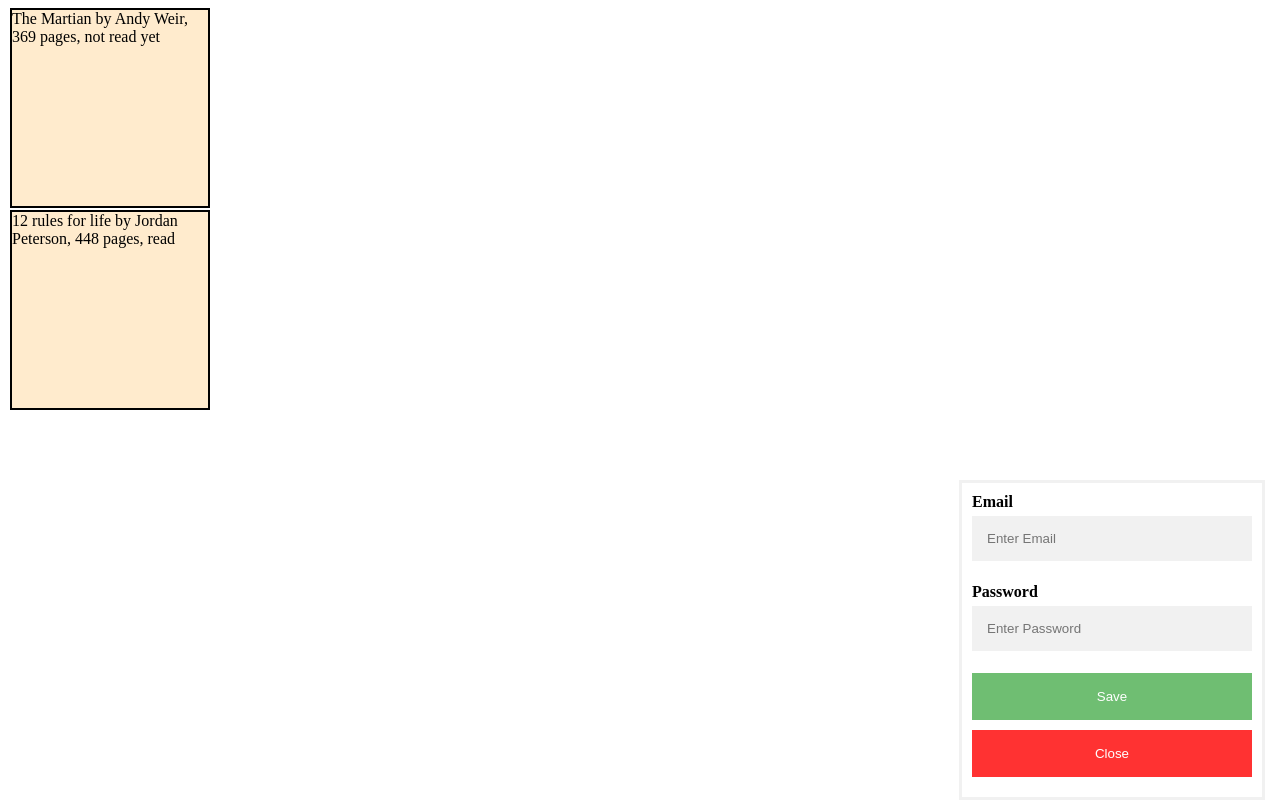
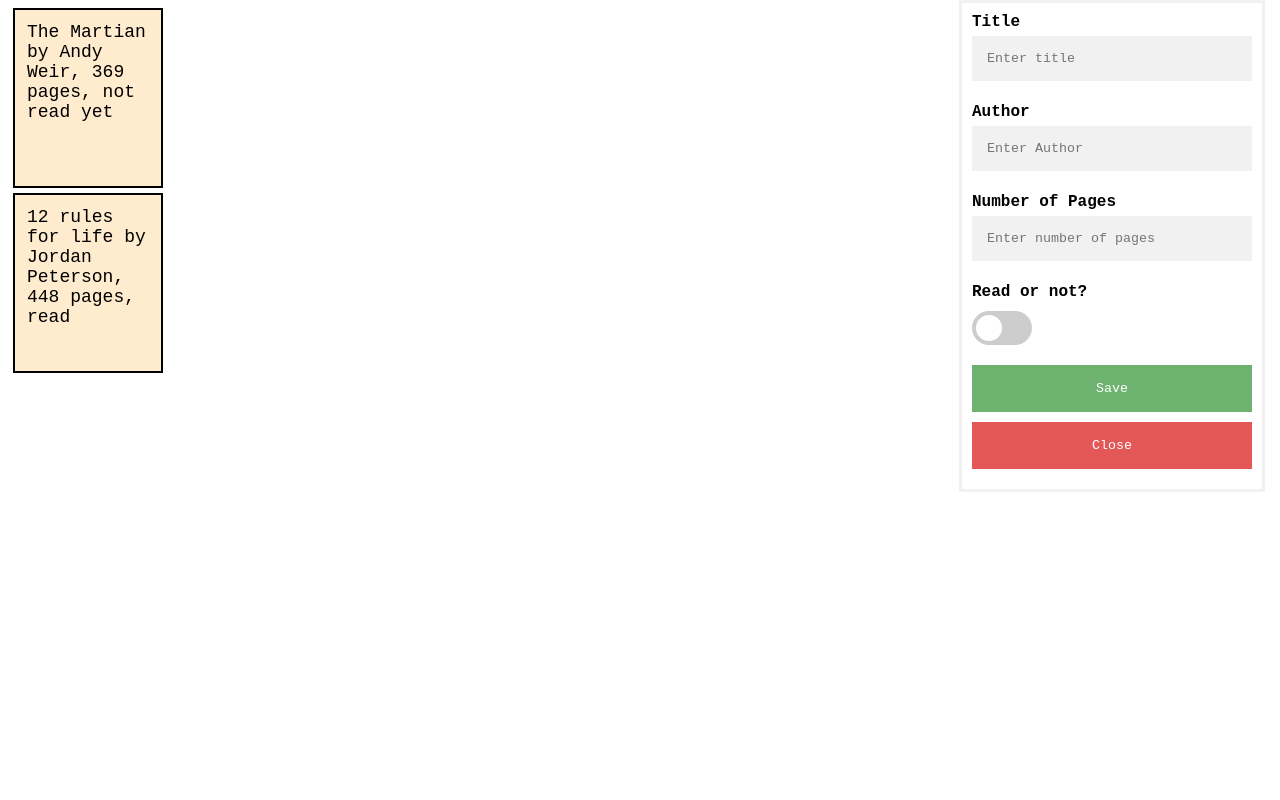
Before and after one commit to circuitstan/library, a plain HTML site: page library.html in a window 1280 px wide. Both pictures are taken after a click on the button "New Book". Drawn offline with Linux system fonts and the light colour scheme.

Commit message:
added pop-form and functions to add new books to library

```diff
--- a/library.html
+++ b/library.html
@@ -10,17 +10,26 @@
     <div id="container">
         <button id="newBook" class="open-button" onclick="openForm()">New Book</button>
         <div class="form-popup" id="myForm">
-            <form action="/action_page.php" class="form-container">
-              <label for="email"><b>Email</b></label>
-              <input type="text" placeholder="Enter Email" name="email" required>
+            <form class="form-container">
+                <label for="title"><b>Title</b></label>
+                <input type="text" id="title" placeholder="Enter title" name="title" required>
 
-              <label for="psw"><b>Password</b></label>
-              <input type="password" placeholder="Enter Password" name="psw" required>
+                <label for="author"><b>Author</b></label>
+                <input type="text" id="author" placeholder="Enter Author" name="author" required>
 
-              <button type="submit" class="btn">Save</button>
-              <button type="submit" class="btn cancel" onclick="closeForm()">Close</button>
+                <label for="pages"><b>Number of Pages</b></label>
+                <input type="text" id="pages" placeholder="Enter number of pages" name="pages" required>
+
+                <b for="switch" id="switchtitle">Read or not?</b>
+                <label class="switch">
+                    <input id="switch" name="switch" type="checkbox" value="off" onclick="toggle()">
+                    <span class="slider round"></span>
+                </label>
+
+                <button type="button" class="btn" onclick="newBook()">Save</button>
+                <button type="button" class="btn cancel" onclick="closeForm()">Close</button>
             </form>
-          </div>
+        </div>
     </div>
 </body>
 </html>
--- a/script.js
+++ b/script.js
@@ -9,23 +9,27 @@
     return this.title + " by " + this.author + ", " + this.numberOfPages + " pages, " + this.readOrNot
 }
 
-function addBookToLibrary(book) {
-    myLibrary.push(book)
-}
-
-let myLibrary = []
 
 const book1 = new Book("The Martian", "Andy Weir", 369, "not read yet")
 const book2 = new Book("12 rules for life", "Jordan Peterson", 448, "read")
 
-addBookToLibrary(book1)
-addBookToLibrary(book2)
+let myLibrary = [book1, book2]
 
 let content = ""
 
 const main = document.getElementById('container')
 const newBookBtn = document.getElementById('newBook')
 
+function addBookToLibrary(book) {
+    myLibrary.push(book)
+    content = myLibrary[myLibrary.length-1].info()
+    let newDiv = document.createElement('div')
+    newDiv.className = "card"
+    newDiv.textContent = content
+    main.appendChild(newDiv)
+}
+
+function createLibrary() {
     for (let i = 0; i<myLibrary.length; i++) {
         content = ""
         /*for (let prop in myLibrary[i]) {
@@ -38,8 +42,9 @@
         newDiv.className = "card"
         newDiv.textContent = content
         main.appendChild(newDiv)
-
     }
+}
+createLibrary()
 
 function openForm() {
     document.getElementById("myForm").style.display = "block";
@@ -48,3 +53,28 @@
 function closeForm() {
     document.getElementById("myForm").style.display = "none";
 }
+
+function newBook() {
+    let newTitle = document.getElementById('title').value
+    let newAuthor = document.getElementById('author').value
+    let newPages = document.getElementById('pages').value
+    let newSwitch = document.getElementById('switch').value
+    if (newSwitch == "off") {
+        newSwitch = "not read yet"
+    } else {
+        newSwitch = "read"
+    }
+    let newBook = new Book(newTitle, newAuthor, newPages, newSwitch)
+    addBookToLibrary(newBook)
+    closeForm()
+}
+
+
+function toggle() {
+    let onOff = document.getElementById('switch').value
+    if (onOff == "off") {
+        document.getElementById('switch').value = "on"
+    } else {
+        document.getElementById('switch').value = "off"
+    }
+}
--- a/styles.css
+++ b/styles.css
@@ -1,25 +1,32 @@
 .card {
-    width: 200px;
-    height: 200px;
+    display:grid;
+    width: 150px;
+    height: 180px;
     background-color: blanchedalmond;
     border: solid 2px black;
-    margin: 2px;
+    margin: 5px;
+    top: 23px;
+    padding: 12px;
+    font-size: large;
 }
 
 * {
     box-sizing: border-box;
+    font-family: 'Courier New', Courier, monospace;
 }
 
-/* Button used to open the contact form - fixed at the bottom of the page */
+/* Button used to open the contact form - fixed at the top of the page */
 .open-button {
-  background-color: #555;
-  color: white;
+    background-color: blanchedalmond;
+    color: black;
+    font-size: 16px;
+    font-weight: bold;
     padding: 16px 20px;
-  border: none;
+    border: solid 2px black;
     cursor: pointer;
     opacity: 0.8;
     position: fixed;
-  bottom: 23px;
+    top: 23px;
     right: 28px;
     width: 280px;
 }
@@ -28,7 +35,7 @@
 .form-popup {
     display: none;
     position: fixed;
-  bottom: 0;
+    top: 0;
     right: 15px;
     border: 3px solid #f1f1f1;
     z-index: 9;
@@ -51,14 +58,14 @@
 }
 
 /* When the inputs get focus, do something */
-.form-container input[type=text]:focus, .form-container input[type=password]:focus {
+.form-container input[type=text]:focus, .form-container input[type=text]:focus {
     background-color: #ddd;
-  outline: none;
+    outline: blanchedalmond 2px solid;
 }
 
 /* Set a style for the submit/login button */
 .form-container .btn {
-  background-color: #4CAF50;
+    background-color: #49a14c;
     color: white;
     padding: 16px 20px;
     border: none;
@@ -70,10 +77,81 @@
 
 /* Add a red background color to the cancel button */
 .form-container .cancel {
-  background-color: red;
+    background-color: rgb(221, 46, 46);
 }
 
 /* Add some hover effects to buttons */
 .form-container .btn:hover, .open-button:hover {
     opacity: 1;
 }
+
+/* The switch - the box around the slider */
+.switch {
+    position: relative;
+    display: inline-block;
+    width: 60px;
+    height: 34px;
+    margin-bottom: 20px;
+}
+
+/* Hide default HTML checkbox */
+.switch input {
+    opacity: 0;
+    width: 0;
+    height: 0;
+}
+
+/* The slider */
+.slider {
+    position: absolute;
+    cursor: pointer;
+    top: 0;
+    left: 0;
+    right: 0;
+    bottom: 0;
+    background-color: #ccc;
+    -webkit-transition: .4s;
+    transition: .4s;
+}
+
+.slider:before {
+    position: absolute;
+    content: "";
+    height: 26px;
+    width: 26px;
+    left: 4px;
+    bottom: 4px;
+    background-color: white;
+    -webkit-transition: .4s;
+    transition: .4s;
+}
+
+input:checked + .slider {
+    background-color: #2196F3;
+}
+/*
+input:focus + .slider {
+    box-shadow: 0 0 1px #2196F3;
+}*/
+
+input:checked + .slider:before {
+    -webkit-transform: translateX(26px);
+    -ms-transform: translateX(26px);
+    transform: translateX(26px);
+}
+
+/* Rounded sliders */
+.slider.round {
+    border-radius: 34px;
+}
+
+.slider.round:before {
+    border-radius: 50%;
+}
+
+#switchtitle {
+    position: relative;
+    display: inline-block;
+    width: 100%;
+    margin-bottom: 10px;
+}
```
Lines whose indentation alone changed are shown as unchanged.
